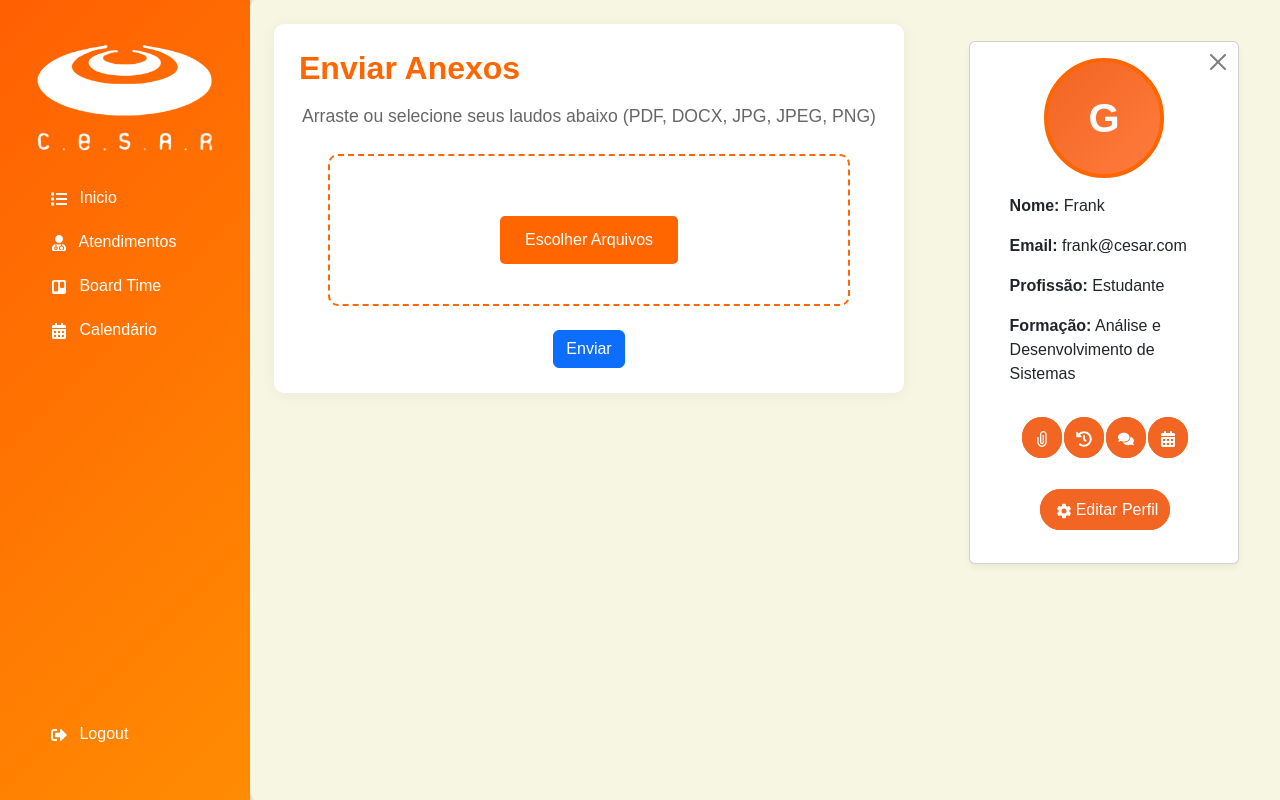
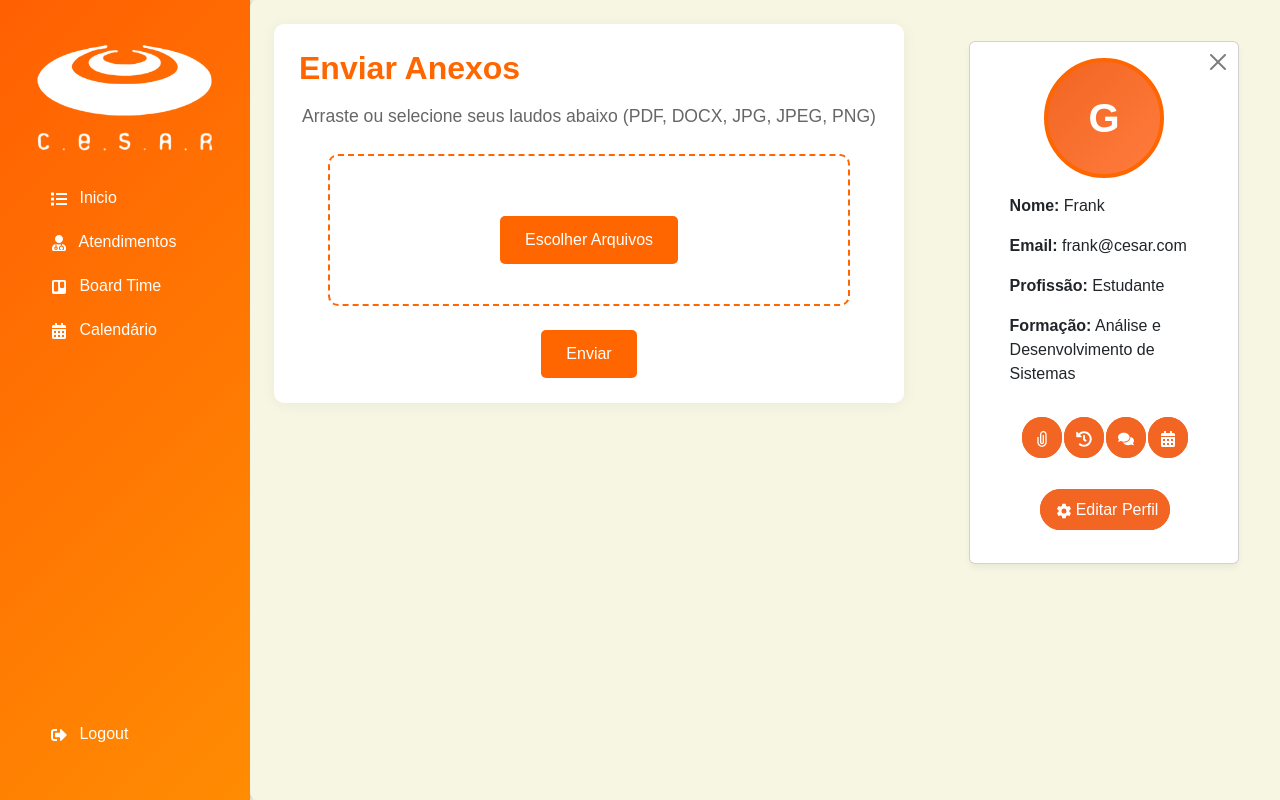
Before and after one commit to felipereis13/cesar-gerenciador-PD, a React (Vite) app: page /anexos in a window 1280 px wide. Built offline with nearby package versions, Linux system fonts and the light colour scheme.

Commit message:
Ajuste tela de Anexo

```diff
--- a/src/pages/Anexos.css
+++ b/src/pages/Anexos.css
@@ -90,3 +90,18 @@
   padding: 25px !important;
   margin: 1rem !important;
 }
+
+.botao-enviar {
+  background-color: #ff6600;
+  color: white;
+  border: none;
+  padding: 12px 25px;
+  font-size: 16px;
+  border-radius: 5px;
+  cursor: pointer;
+  transition: background-color 0.3s ease;
+}
+
+.botao-enviar:hover {
+  background-color: #e65c00;
+}
--- a/src/pages/Anexos.jsx
+++ b/src/pages/Anexos.jsx
@@ -70,7 +70,7 @@ export default function Anexos() {
                 </div>
               )}
 
-              <button type="submit" className="btn btn-primary mt-4">Enviar</button>
+              <button type="submit" className="botao-enviar mt-4">Enviar</button>
             </form>
           </div>
         </div>
```
